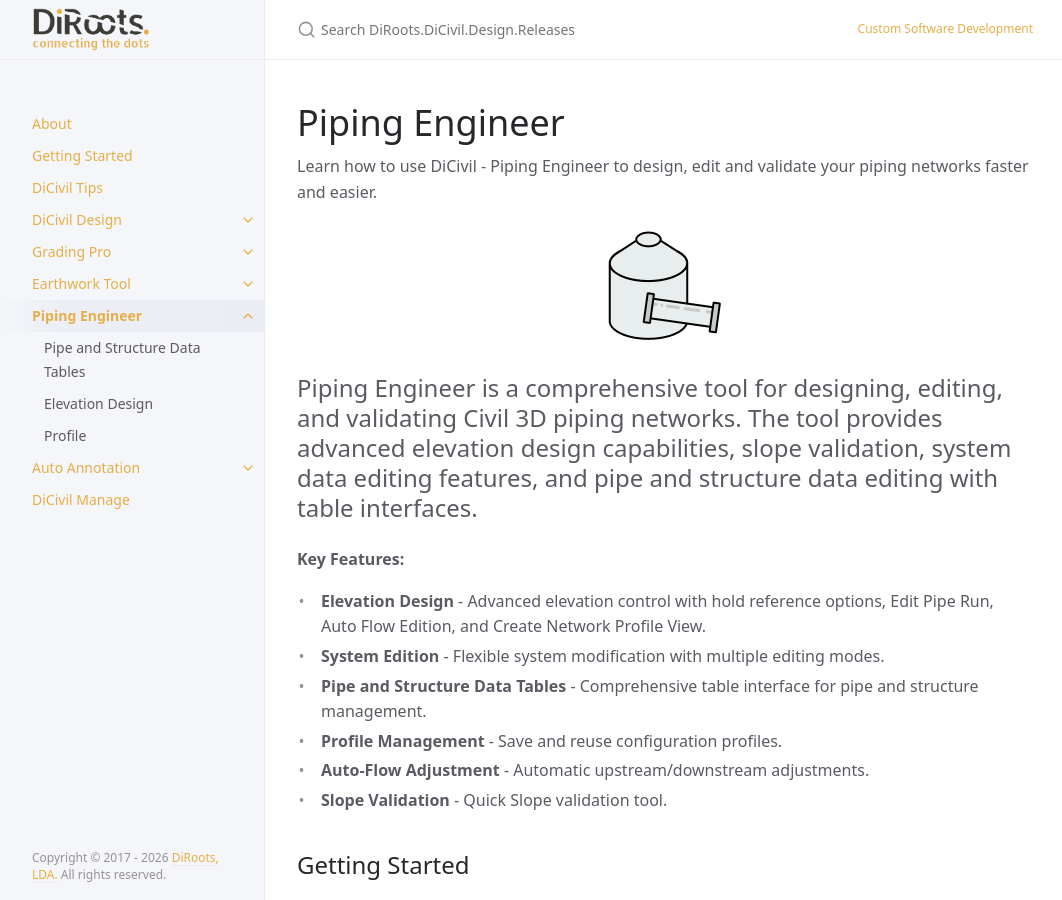
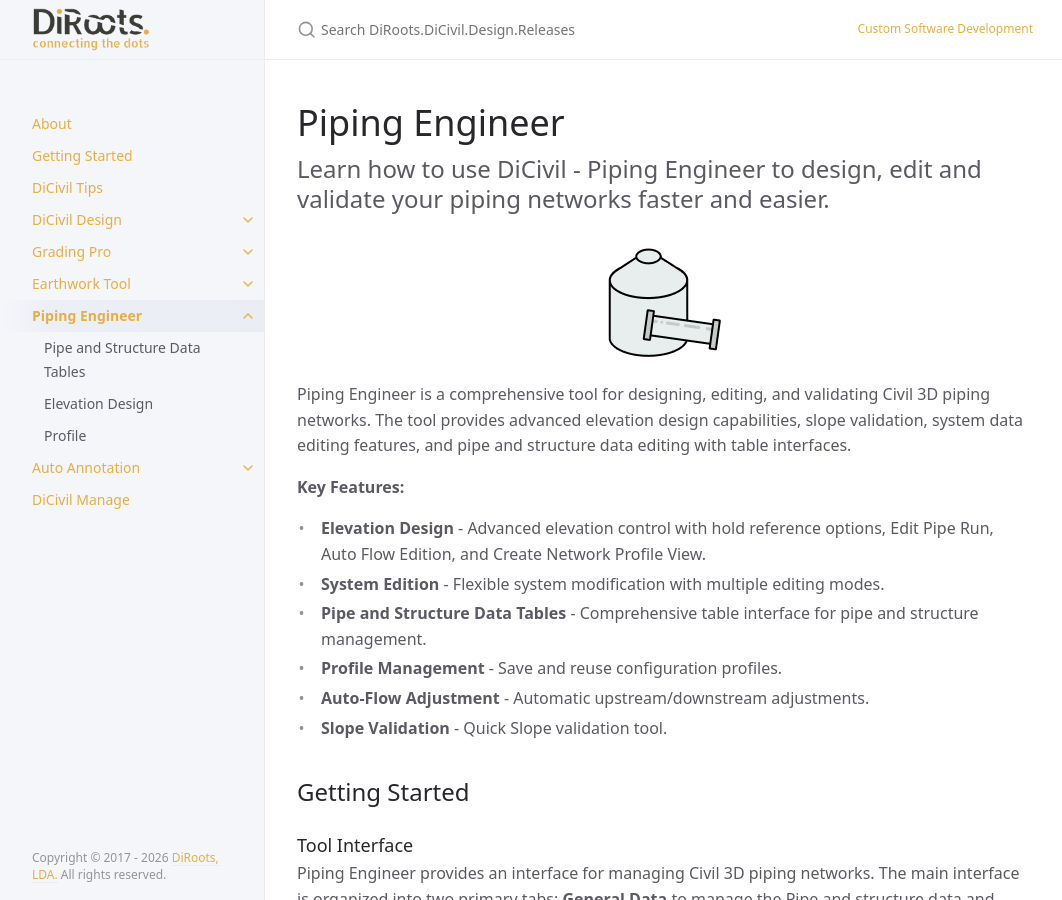
Before and after one commit to DiRoots-Limited/DiRoots.DiCivil.Design.Releases, a Jekyll site: the page built from docs/pages/PipingEngineer/PE-piping-engineer-user-guide.md, in a window 1280 px wide and 900 px high. Shown: the whole window, without its empty margins (107-1169 px from the left). Built offline with Jekyll 4.4.1, drawn with Linux system fonts in a browser that asks for light colours.

Commit message:
docs: style product guide lead-ins consistently

```diff
--- a/docs/pages/PipingEngineer/PE-piping-engineer-user-guide.md
+++ b/docs/pages/PipingEngineer/PE-piping-engineer-user-guide.md
@@ -9,12 +9,12 @@ permalink: /docs/piping-engineer-user-guide
 # Piping Engineer
 
 Learn how to use DiCivil - Piping Engineer to design, edit and validate your piping networks faster and easier.
+{: .fs-6 .fw-300 }
 
 <img src="{{ '/assets/images/logos/PipingEngineerLight-Dark.png' | relative_url }}" alt="Piping Engineer Logo" width="128" style="display:block;margin:0 auto;">
 
 
 Piping Engineer is a comprehensive tool for designing, editing, and validating Civil 3D piping networks. The tool provides advanced elevation design capabilities, slope validation, system data editing features, and pipe and structure data editing with table interfaces.
-{: .fs-6 .fw-300 }
 
 **Key Features:**
 - **Elevation Design** - Advanced elevation control with hold reference options, Edit Pipe Run, Auto Flow Edition, and Create Network Profile View.
```
